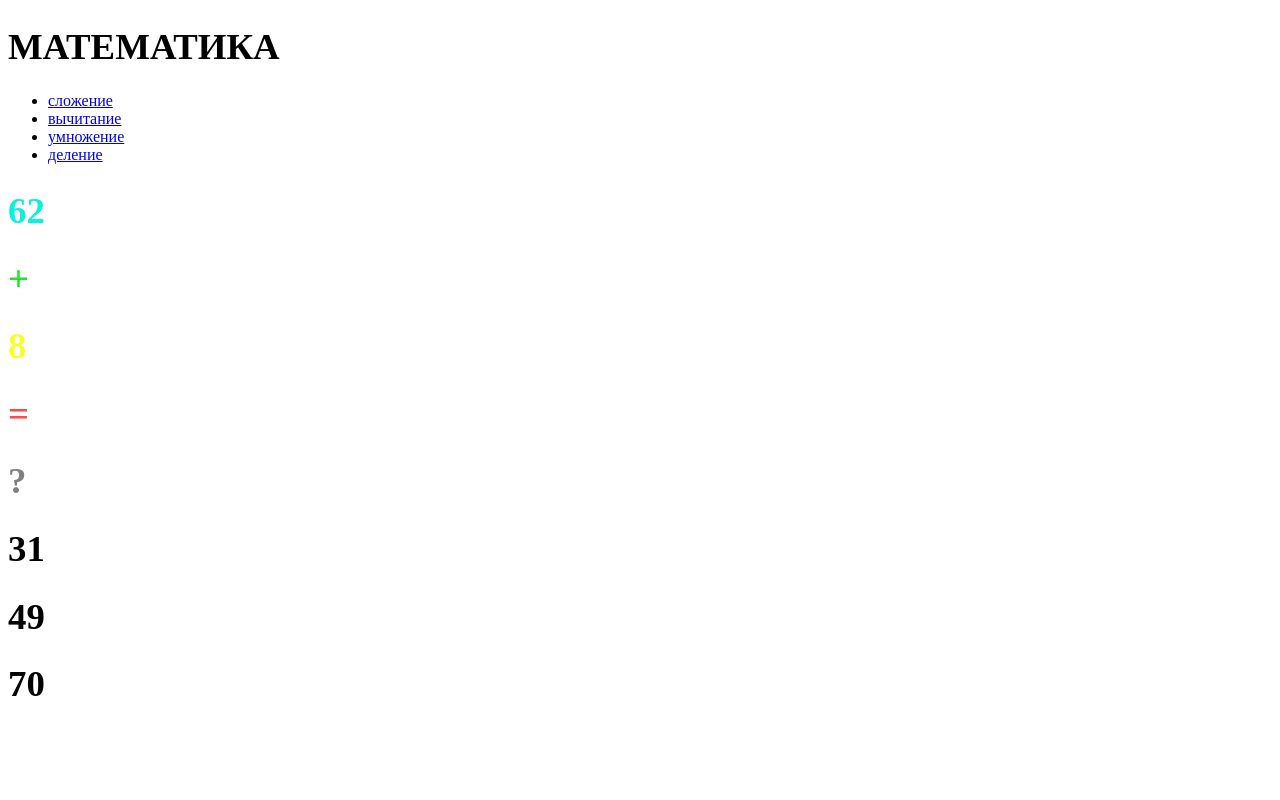
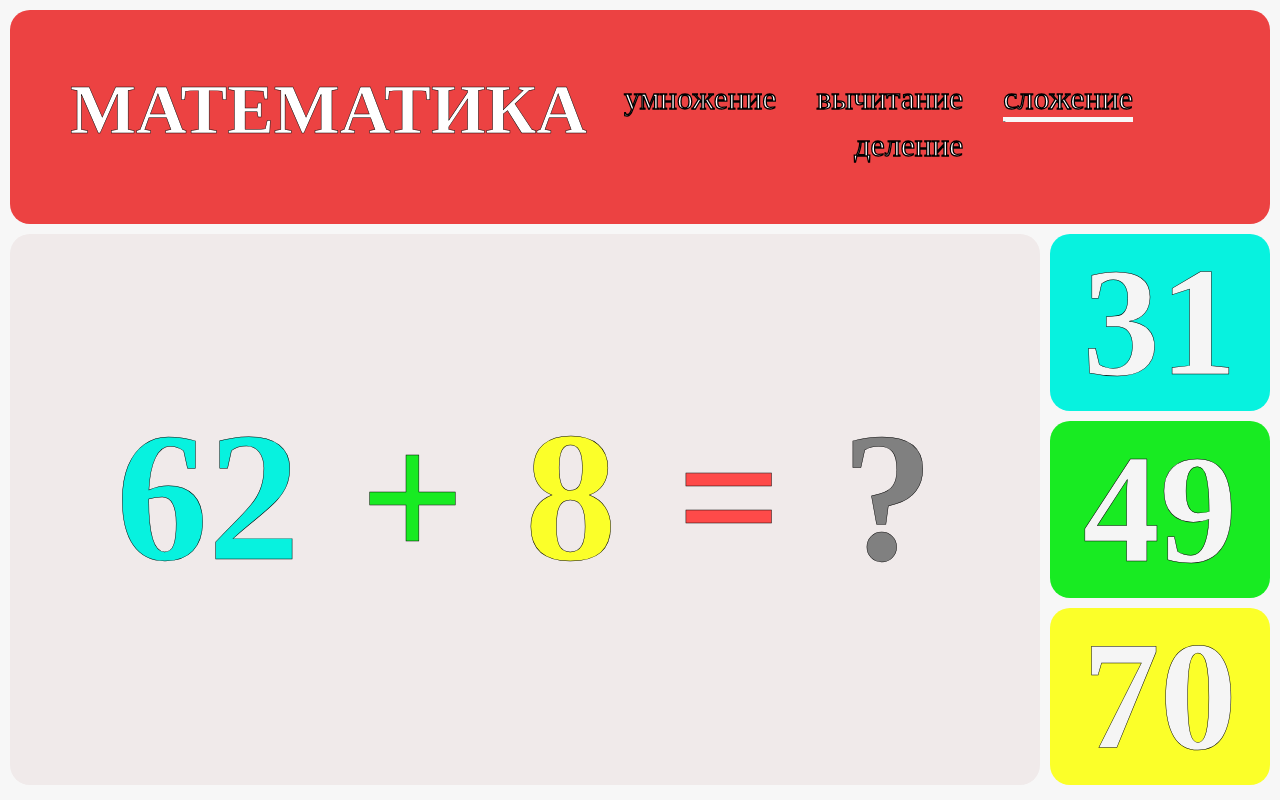
Before and after one commit to mishka061/matematika, a plain HTML site: page index.html in a window 1280 px wide. Drawn offline with Linux system fonts and the light colour scheme; the site is published under a folder, as on GitHub Pages, so addresses that start at the root find nothing.

Commit message:
Update index.html
add

```diff
--- a/index.html
+++ b/index.html
@@ -6,7 +6,7 @@
     <meta name="viewport" content="width=device-width, initial-scale=1.0">
     <link rel="preconnect" href="https://fonts.googleapis.com"><link rel="preconnect" href="https://fonts.gstatic.com" crossorigin>
     <link href="https://fonts.googleapis.com/css2?family=Luckiest+Guy&display=swap" rel="stylesheet">
-    <link rel="stylesheet" href="/style.css">
+    <link rel="stylesheet" href="matematika/style.css">
     <title></title>
     <style>
      h1 {
```
